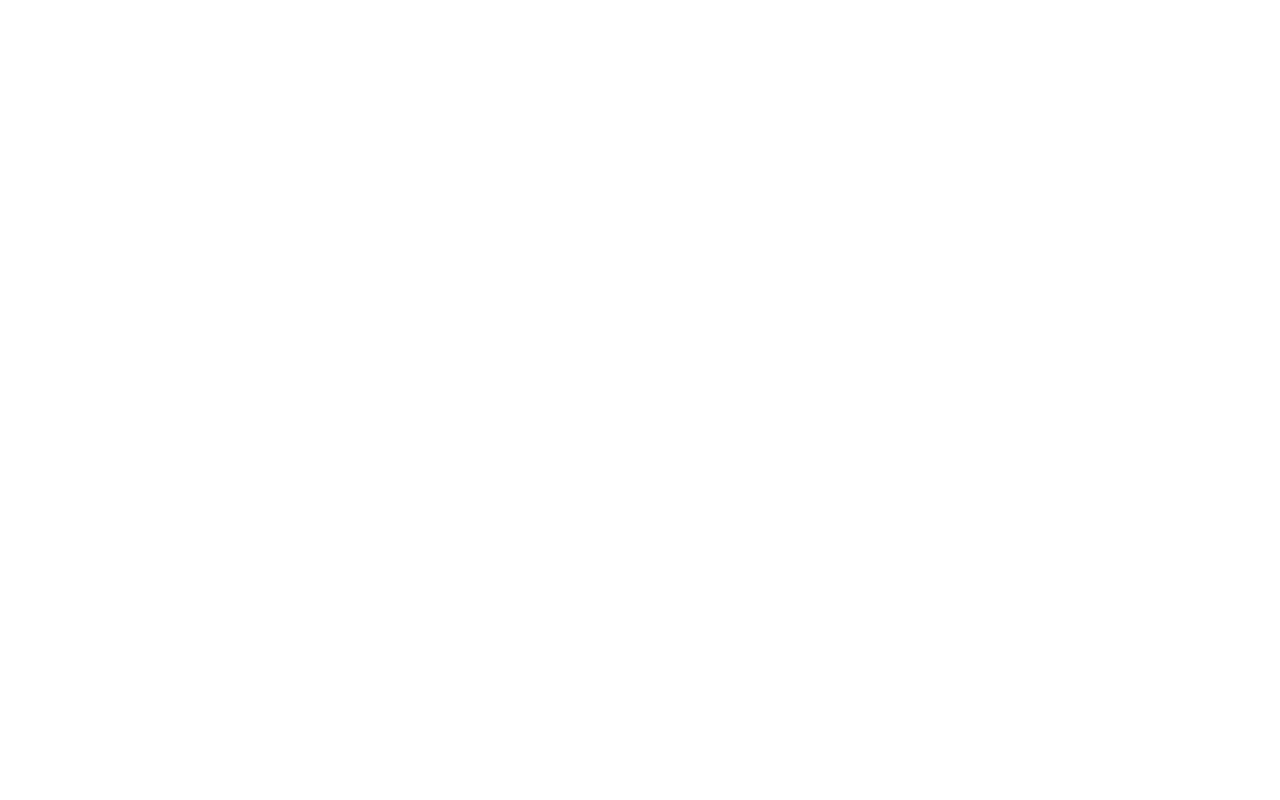
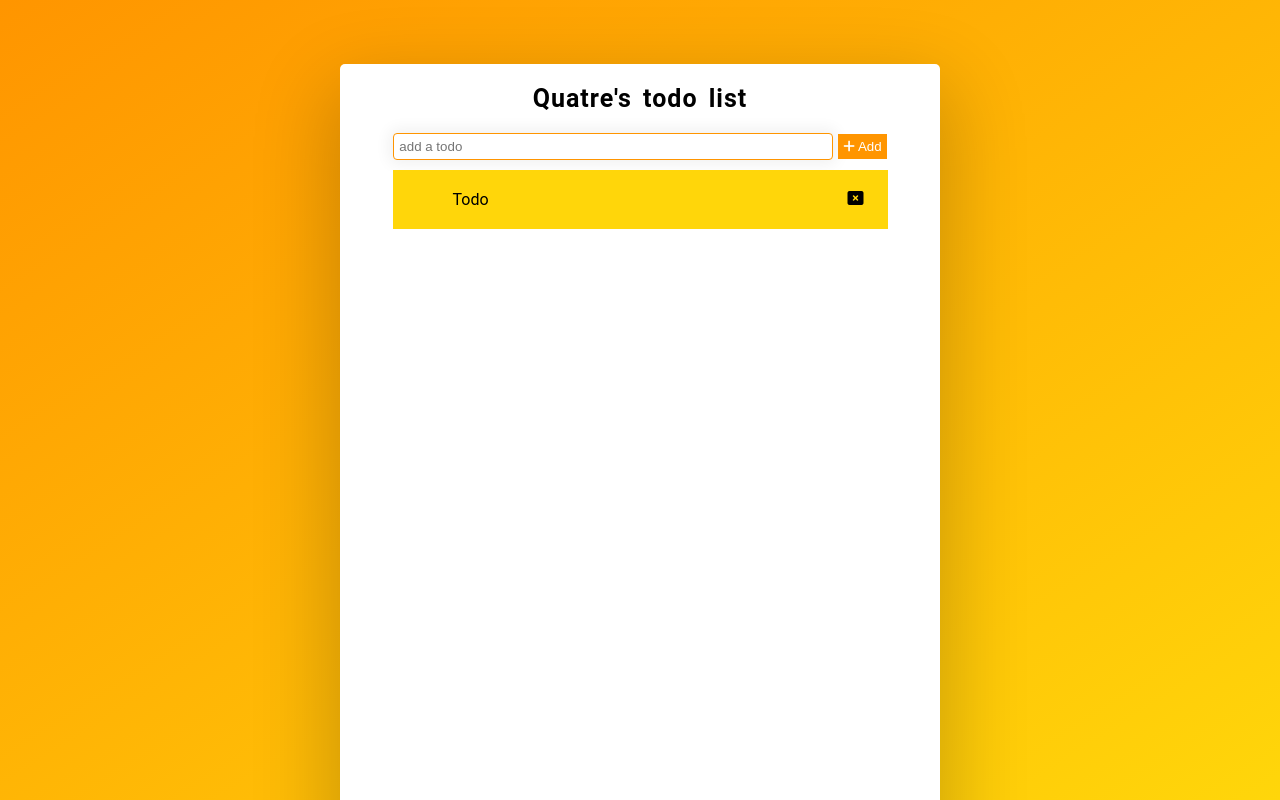
Before and after one commit to quatre29/todo_app, a website built with Parcel: page index.html in a window 1280 px wide. Shown: the top 800 px of the page. Built offline with nearby package versions, Linux system fonts and the light colour scheme.

Commit message:
basic structure

```diff
--- a/index.html
+++ b/index.html
@@ -4,9 +4,40 @@
         <meta charset="UTF-8" />
         <meta name="viewport" content="width=device-width, initial-scale=1.0" />
         <script defer src="/src/js/script.js"></script>
+        <script src="https://kit.fontawesome.com/34a5024836.js" crossorigin="anonymous"></script>
+
         <link rel="stylesheet" href="src/css/stylesheet.css">
     </head>
     <body>
+        <div class="todo">
+        <header>
+            <div class="todo__title">
+                <h1>Quatre's todo list</h1>
+            </div>
+            <form action="submit" class="todo__submit">
+                <input type="text" class="todo__input" placeholder="add a todo">
+                <button class="btn add__btn">
+                    <i class="fas fa-plus"></i>
+                    <span>Add</span>
+                </button>
+            </form>
+        </header>
+        <section class="todo__section">
+            <ul class="todo__items">
+                <li class="todo__item">
+                        <span class="todo__checked hidden"><i class="fas fa-check" ></i></span>
+                        <p  class="todo__p">Todo</p>
+                        <span class="todo__close"><i class="fas fa-window-close"></i></span>
+                </li>
+                <!-- <li class="todo__completed">
+                    <i class="fas fa-check"></i>
+                    <p class="todo__p">Todo</p>
+                    <span class="todo__close"><i class="fas fa-window-close"></i></span>
+                </li> -->
 
+            </ul>
+
+        </section>
+    </div>
     </body>
 </html>
--- a/src/css/stylesheet.css
+++ b/src/css/stylesheet.css
@@ -0,0 +1,140 @@
+* {
+  margin: 0;
+  padding: 0;
+  box-sizing: border-box;
+}
+
+html,
+body {
+  background: linear-gradient(
+    to bottom right,
+    rgb(255, 149, 0),
+    rgb(255, 214, 10)
+  );
+  background-size: cover;
+  background-attachment: fixed;
+  font-family: "Roboto", sans-serif;
+  overflow-x: hidden;
+}
+
+.todo {
+  margin: 0 auto;
+  overflow: hidden;
+  display: flex;
+  flex-direction: column;
+  max-width: 600px;
+  height: 100vh;
+  /*TEMP*/
+  align-items: stretch;
+  margin-top: 5%;
+  margin-bottom: 15%;
+  background-color: rgb(255, 255, 255);
+  box-shadow: 0 30px 80px 10px rgba(0, 0, 0, 0.2);
+  border-radius: 5px;
+  -webkit-border-radius: 5px;
+  -moz-border-radius: 5px;
+  -ms-border-radius: 5px;
+  -o-border-radius: 5px;
+}
+
+.todo__title,
+.todo__section,
+.todo__submit {
+  display: flex;
+  align-items: center;
+  justify-content: center;
+  margin: 0 25px;
+}
+
+.todo__title {
+  margin-top: 20px;
+}
+
+.todo__submit {
+  margin-top: 10px;
+}
+
+.todo__input {
+  padding: 5px;
+  width: 80%;
+  margin: 10px 0;
+  /*border: 0;
+  */
+  border: 1px solid rgb(255, 149, 0);
+  border-radius: 4px;
+  -webkit-border-radius: 4px;
+  -moz-border-radius: 4px;
+  -ms-border-radius: 4px;
+  -o-border-radius: 4px;
+  box-shadow: 0 0 15px 4px rgba(0, 0, 0, 0.06);
+}
+
+.btn {
+  background-color: rgb(255, 149, 0);
+  color: white;
+  border: none;
+  cursor: pointer;
+}
+
+.add__btn {
+  padding: 5px;
+  margin-left: 5px;
+}
+
+h1 {
+  font-size: 25px;
+  word-spacing: 4px;
+  letter-spacing: 1px;
+}
+
+.fa-check,
+.fa-window-close {
+  display: block;
+  width: 20px;
+}
+
+ul,
+li {
+  background-color: rgb(255, 214, 10);
+  list-style: none;
+
+  /* justify-content: space-between; */
+  width: 90%;
+  cursor: pointer;
+}
+ul {
+  flex-direction: column;
+}
+
+li {
+  width: 100%;
+  display: flex;
+  flex-direction: row;
+}
+
+li:hover {
+  background-color: rgba(0, 0, 0, 0.2);
+}
+
+.fa-check,
+.todo__p,
+.todo__close {
+  padding: 20px;
+}
+
+/* takes the X element to the right */
+.todo__close {
+  margin-left: auto;
+}
+.todo__close:hover {
+  background-color: rgba(219, 16, 16, 0.746);
+  color: white;
+}
+
+.hidden {
+  visibility: hidden;
+}
+
+.checked {
+  text-decoration: line-through;
+}
--- a/src/js/script.js
+++ b/src/js/script.js
@@ -0,0 +1,28 @@
+const addToDo = document.querySelector('.todo__submit');
+const input = document.querySelector('.todo__input');
+const toDoItems = document.querySelector('.todo__items');
+const deleteItem = document.querySelector('.todo__close');
+const checked = document.querySelector('.todo__checked');
+
+
+const todos = [];
+
+addToDo.addEventListener('submit', function(e) {
+    e.preventDefault();
+    const markup =
+    `
+    <li class="todo__item">
+        <span class="todo__checked hidden"><i class="fas fa-check" ></i></span>
+        <p  class="todo__p">${input.value}</p>
+        <span class="todo__close"><i class="fas fa-window-close"></i></span>
+    </li>
+`;
+    if(input.value === '') return alert('Type something')
+    toDoItems.insertAdjacentHTML('afterbegin', markup);
+    todos.push(markup)
+    console.log(todos);
+});
+
+deleteItem.addEventListener('click', function() {
+
+})
```
Also changed, not shown: dist/index.html, 4 other files.
